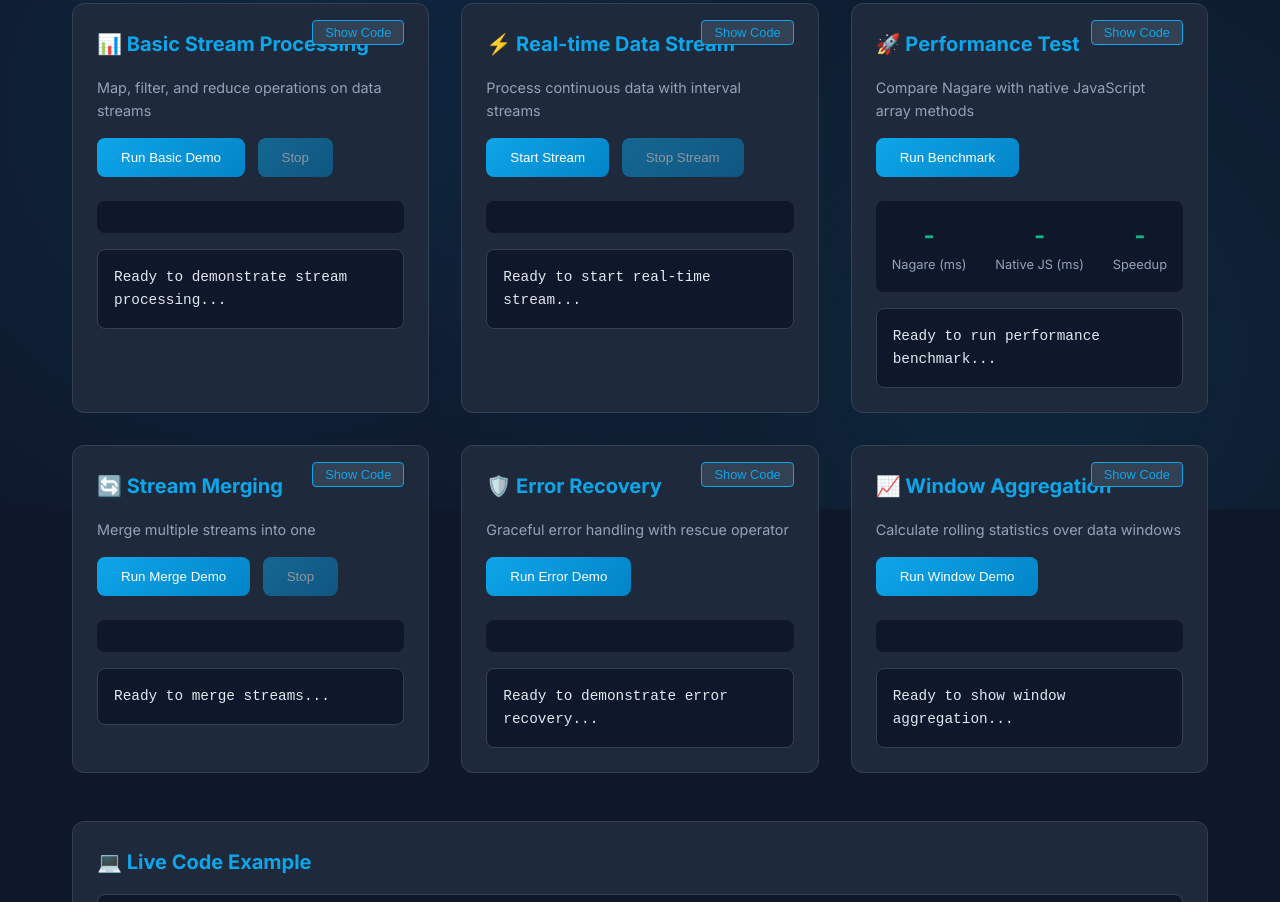
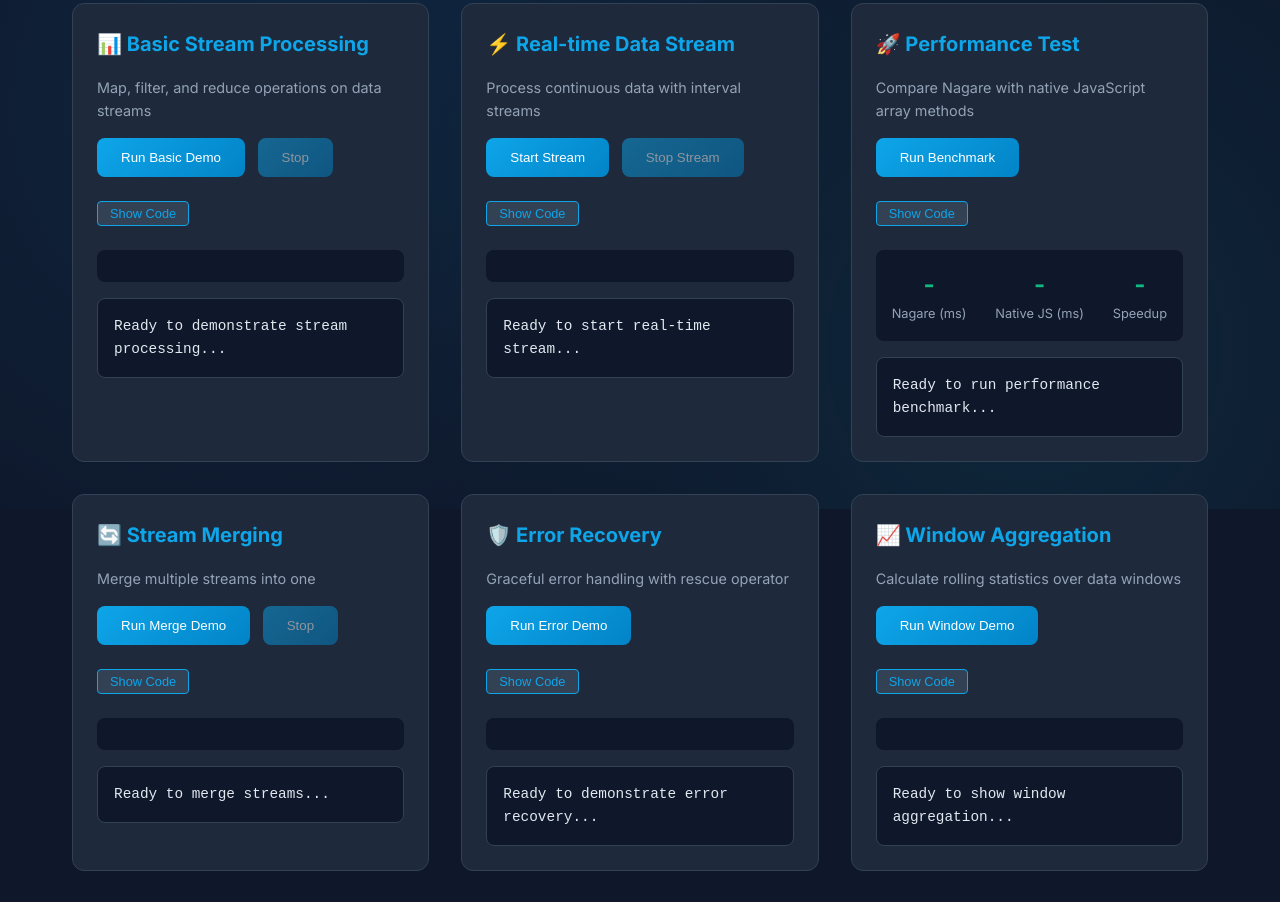
Before and after one commit to Aid-On/nagare, a website built with Vite: page demo/index.html in a window 1280 px wide. Shown: the part 291-1193 px from the top of the page. Built offline with nearby package versions, Linux system fonts and the light colour scheme.

Commit message:
Update demo and docs

```diff
--- a/demo/index.html
+++ b/demo/index.html
@@ -220,10 +220,15 @@
       color: var(--primary);
     }
 
+    .code-toggle {
+      display: flex;
+      justify-content: flex-start;
+      align-items: center;
+      margin-top: 1rem;
+    }
+
     .show-code-btn {
-      position: absolute;
-      top: 1rem;
-      right: 1rem;
+      position: static;
       padding: 0.25rem 0.75rem;
       background: var(--bg-lighter);
       border: 1px solid var(--primary);
@@ -241,7 +246,7 @@
 
     .code-sample {
       display: none;
-      margin-top: 1rem;
+      margin-top: 0.5rem;
       padding: 1rem;
       background: var(--bg);
       border-radius: 8px;
@@ -251,9 +256,7 @@
       overflow-x: auto;
     }
 
-    .code-sample.visible {
-      display: block;
-    }
+    .code-sample.visible { display: block; }
 
     .code-sample pre {
       margin: 0;
@@ -322,11 +325,13 @@
     <div class="demo-grid">
       <!-- Basic Stream Demo -->
       <div class="demo-card">
-        <button class="show-code-btn" onclick="toggleCode('basicCode', this)">Show Code</button>
         <h3>📊 Basic Stream Processing</h3>
         <p>Map, filter, and reduce operations on data streams</p>
         <button id="basicDemo">Run Basic Demo</button>
         <button id="basicStop" disabled>Stop</button>
+        <div class="code-toggle">
+          <button class="show-code-btn" onclick="toggleCode('basicCode', this)">Show Code</button>
+        </div>
         <div class="code-sample" id="basicCode">
           <pre><code><span class="keyword">import</span> { nagare } <span class="keyword">from</span> <span class="string">'@aid-on/nagare'</span>;
 
@@ -350,11 +355,13 @@ stream.<span class="function">observe</span>(
 
       <!-- Real-time Data Stream -->
       <div class="demo-card">
-        <button class="show-code-btn" onclick="toggleCode('realtimeCode', this)">Show Code</button>
         <h3>⚡ Real-time Data Stream</h3>
         <p>Process continuous data with interval streams</p>
         <button id="realtimeDemo">Start Stream</button>
         <button id="realtimeStop" disabled>Stop Stream</button>
+        <div class="code-toggle">
+          <button class="show-code-btn" onclick="toggleCode('realtimeCode', this)">Show Code</button>
+        </div>
         <div class="code-sample" id="realtimeCode">
           <pre><code><span class="keyword">import</span> { nagare } <span class="keyword">from</span> <span class="string">'@aid-on/nagare'</span>;
 
@@ -381,10 +388,12 @@ stream.<span class="function">observe</span>(
 
       <!-- Performance Comparison -->
       <div class="demo-card">
-        <button class="show-code-btn" onclick="toggleCode('perfCode', this)">Show Code</button>
         <h3>🚀 Performance Test</h3>
         <p>Compare Nagare with native JavaScript array methods</p>
         <button id="perfDemo">Run Benchmark</button>
+        <div class="code-toggle">
+          <button class="show-code-btn" onclick="toggleCode('perfCode', this)">Show Code</button>
+        </div>
         <div class="code-sample" id="perfCode">
           <pre><code><span class="comment">// Nagare version - optimized streaming</span>
 <span class="keyword">const</span> nagareStream = nagare.<span class="function">from</span>(largeArray)
@@ -424,11 +433,13 @@ stream.<span class="function">observe</span>(
 
       <!-- Stream Merging -->
       <div class="demo-card">
-        <button class="show-code-btn" onclick="toggleCode('mergeCode', this)">Show Code</button>
         <h3>🔄 Stream Merging</h3>
         <p>Merge multiple streams into one</p>
         <button id="mergeDemo">Run Merge Demo</button>
         <button id="mergeStop" disabled>Stop</button>
+        <div class="code-toggle">
+          <button class="show-code-btn" onclick="toggleCode('mergeCode', this)">Show Code</button>
+        </div>
         <div class="code-sample" id="mergeCode">
           <pre><code><span class="keyword">import</span> { nagare } <span class="keyword">from</span> <span class="string">'@aid-on/nagare'</span>;
 
@@ -455,10 +466,12 @@ merged.<span class="function">observe</span>(value => {
 
       <!-- Error Handling -->
       <div class="demo-card">
-        <button class="show-code-btn" onclick="toggleCode('errorCode', this)">Show Code</button>
         <h3>🛡️ Error Recovery</h3>
         <p>Graceful error handling with rescue operator</p>
         <button id="errorDemo">Run Error Demo</button>
+        <div class="code-toggle">
+          <button class="show-code-btn" onclick="toggleCode('errorCode', this)">Show Code</button>
+        </div>
         <div class="code-sample" id="errorCode">
           <pre><code><span class="keyword">import</span> { nagare } <span class="keyword">from</span> <span class="string">'@aid-on/nagare'</span>;
 
@@ -487,10 +500,12 @@ stream.<span class="function">observe</span>(value => {
 
       <!-- Window Aggregation -->
       <div class="demo-card">
-        <button class="show-code-btn" onclick="toggleCode('windowCode', this)">Show Code</button>
         <h3>📈 Window Aggregation</h3>
         <p>Calculate rolling statistics over data windows</p>
         <button id="windowDemo">Run Window Demo</button>
+        <div class="code-toggle">
+          <button class="show-code-btn" onclick="toggleCode('windowCode', this)">Show Code</button>
+        </div>
         <div class="code-sample" id="windowCode">
           <pre><code><span class="keyword">import</span> { nagare } <span class="keyword">from</span> <span class="string">'@aid-on/nagare'</span>;
 
```
Also changed, not shown: docs/index.html (+28 -13 lines).
